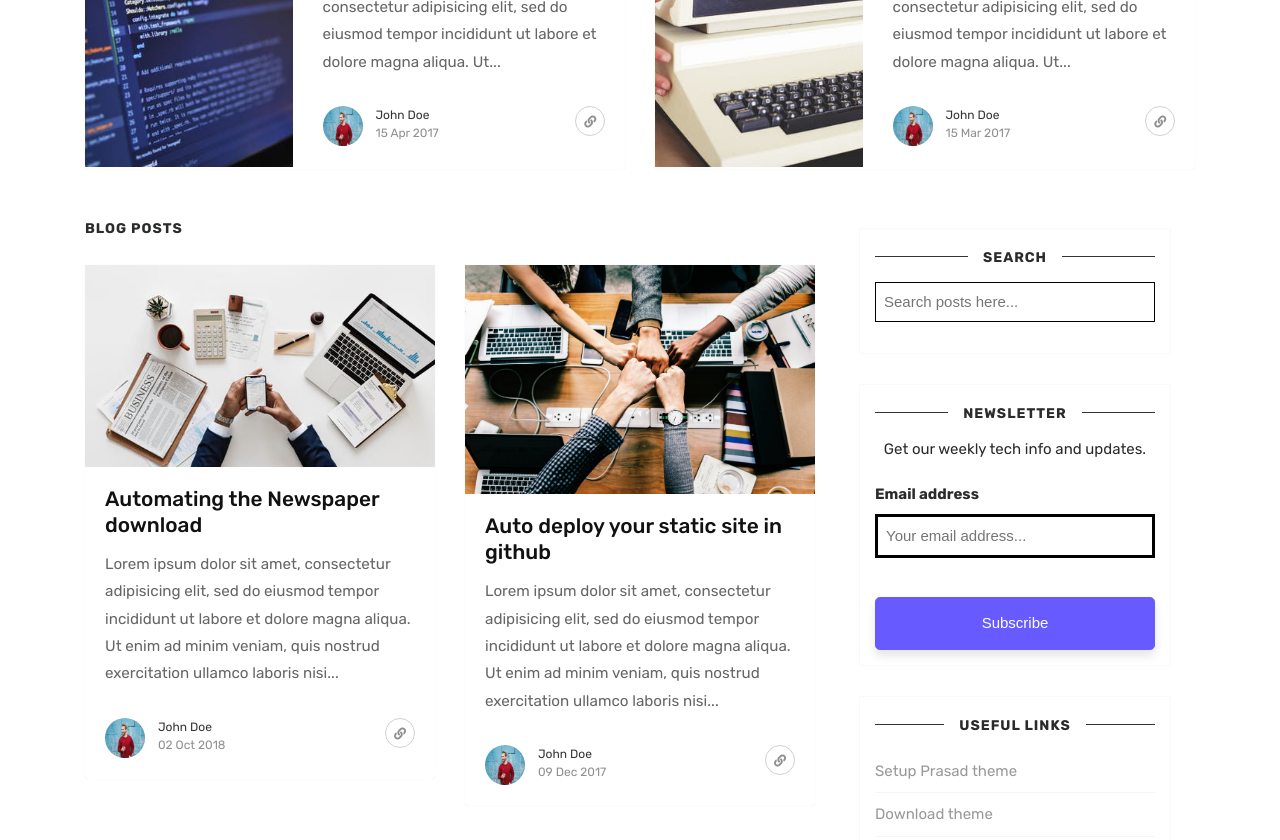
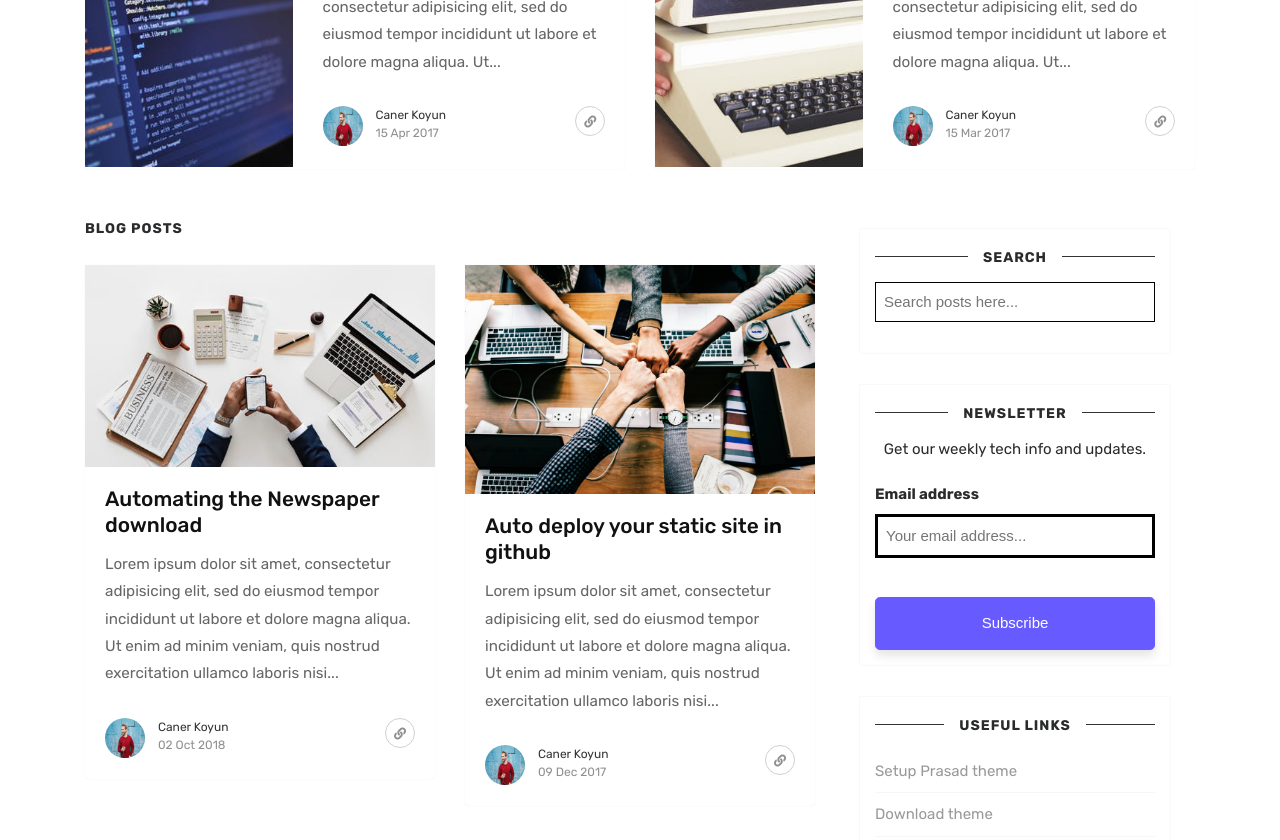
Before and after one commit to Canerkynn/CanerKynn.github.io, a Jekyll site: the page built from index.html, in a window 1280 px wide and 1400 px high, scrolled down 755 px. Shown: the part 152-992 px from the top of the window. Built offline with Jekyll 4.4.1, drawn with Linux system fonts in a browser that asks for light colours; nearby versions of some CDN libraries; the list of posts is cut into pages by our own code.

Commit message:
Update _config.yml

```diff
--- a/_config.yml
+++ b/_config.yml
@@ -1,12 +1,12 @@
 # Site
-name: John Doe
+name: Caner Koyun
 description: Just another website
 meta_description: Just another website
 logo: /assets/images/logo.png
 favicon: /assets/images/favicon.ico
 paginate: 6
 baseurl:
-email: 'hello@john.doe'
+email: 'canerkyn19@gmail.com'
 google_analytics:
 disqus:
 sharethis:
@@ -14,13 +14,13 @@ sharethis:
 # Authors
 authors:
   john:
-    name: john
-    display_name: John Doe
+    name: Caner
+    display_name: Caner Koyun
     image: /assets/images/john.jpg
-    email: hello@john.doe
+    email: canerkyn19@gmail.com
     web: example.com
     twitter:
-    description: Hi, I am John Doe.
+    description: Merhaba, Ben Caner Koyun.
 
 # Plugins
 plugins:
```
